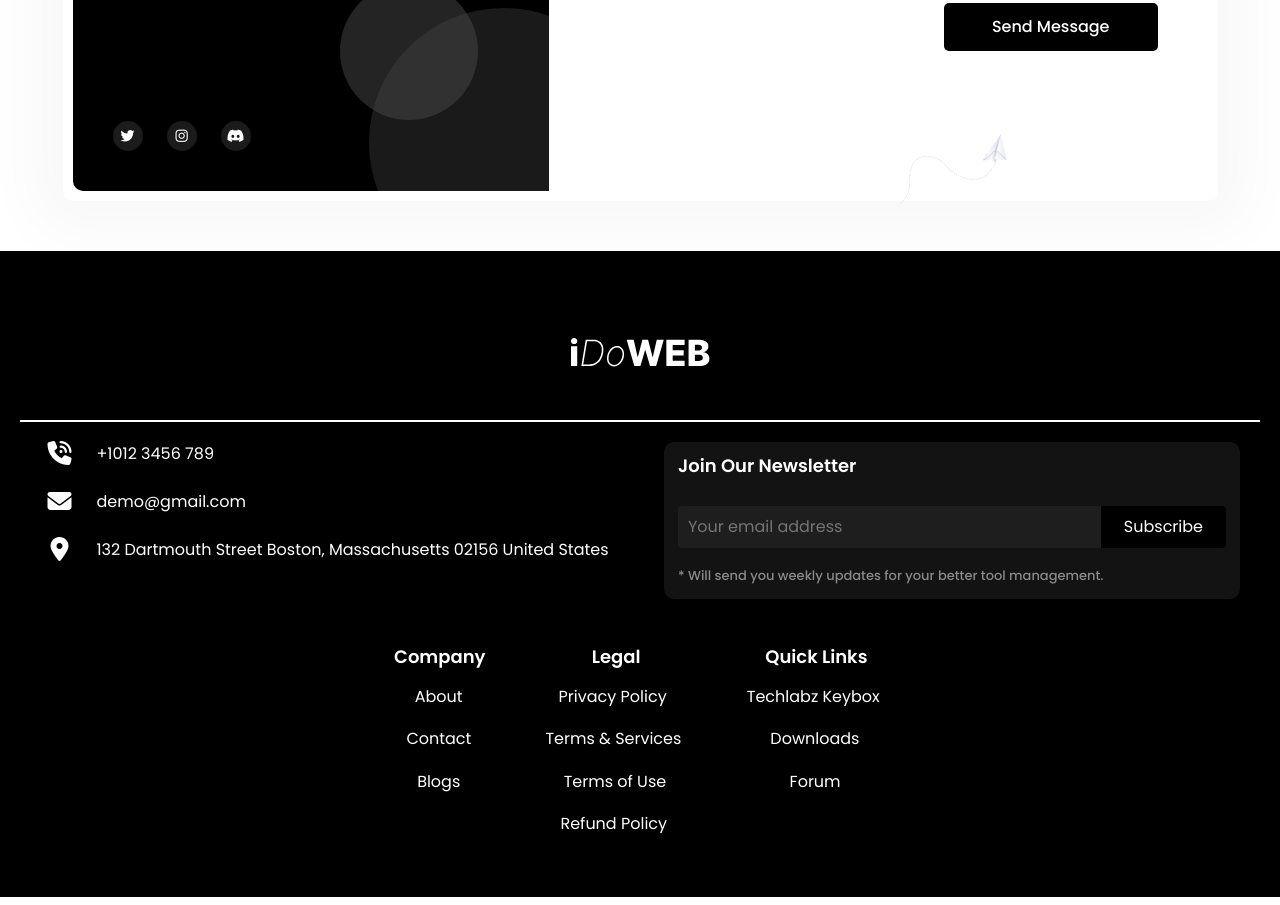
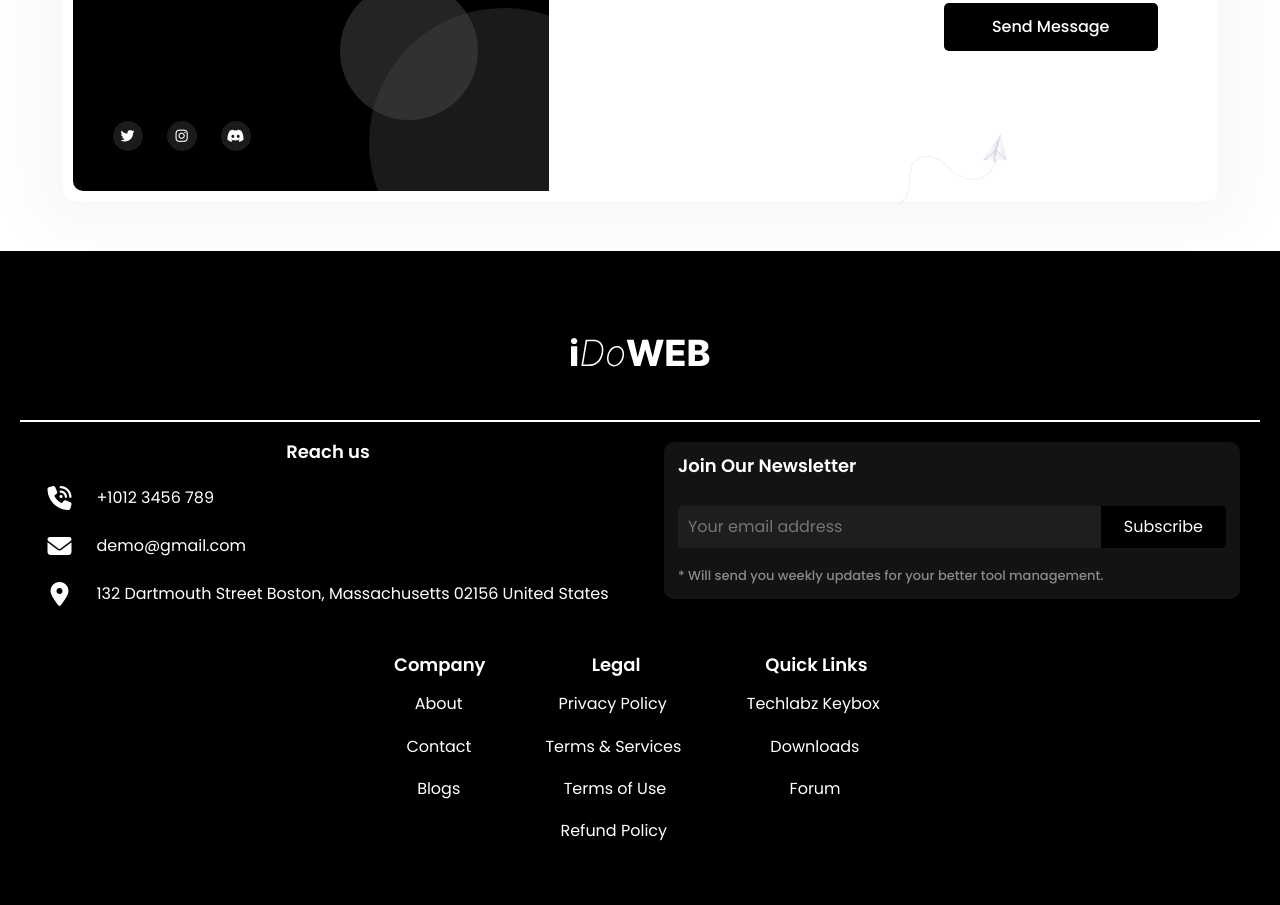
Before and after one commit to shinsouhitoshi1203/form-ui, a plain HTML site: page 01/index.html in a window 1280 px wide. Shown: the part 771-1676 px from the top of the page. Drawn offline with nearby package versions, Linux system fonts and the light colour scheme.

Commit message:
[ form/form-01 ] added missing sitemap's title [reach us]

```diff
--- a/01/index.html
+++ b/01/index.html
@@ -200,6 +200,7 @@
             <section class="footer__sitemap sitemap">
                 <section class="sitemap__contact">
                     <div class="meta">
+                        <p class="sitemap__item-title">Reach us</p>
                         <div class="meta-item">
                             <i class="fa-solid fa-phone-volume fa-xl"></i>
                             <a href="tel:+1012 3456 789">+1012 3456 789</a>
```
